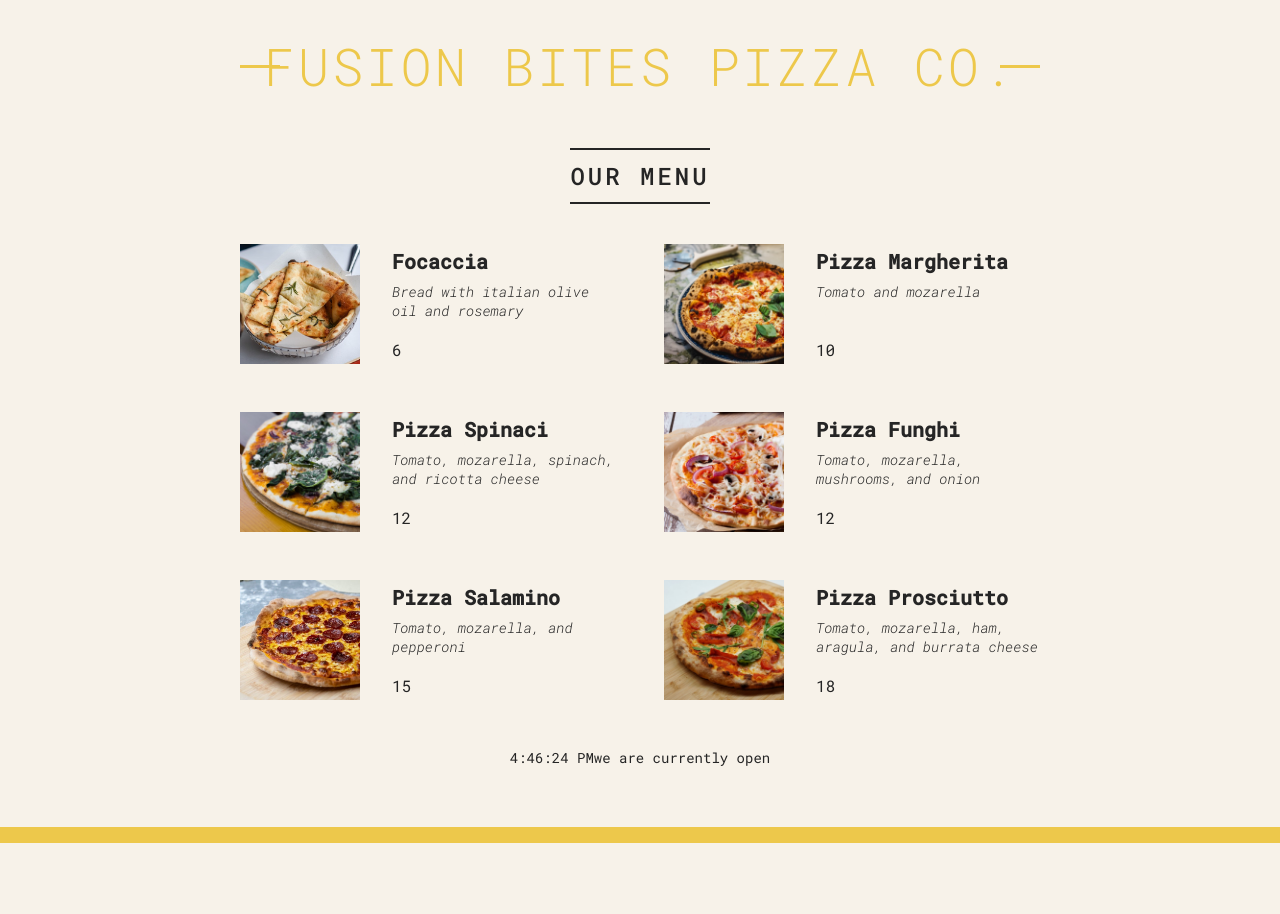
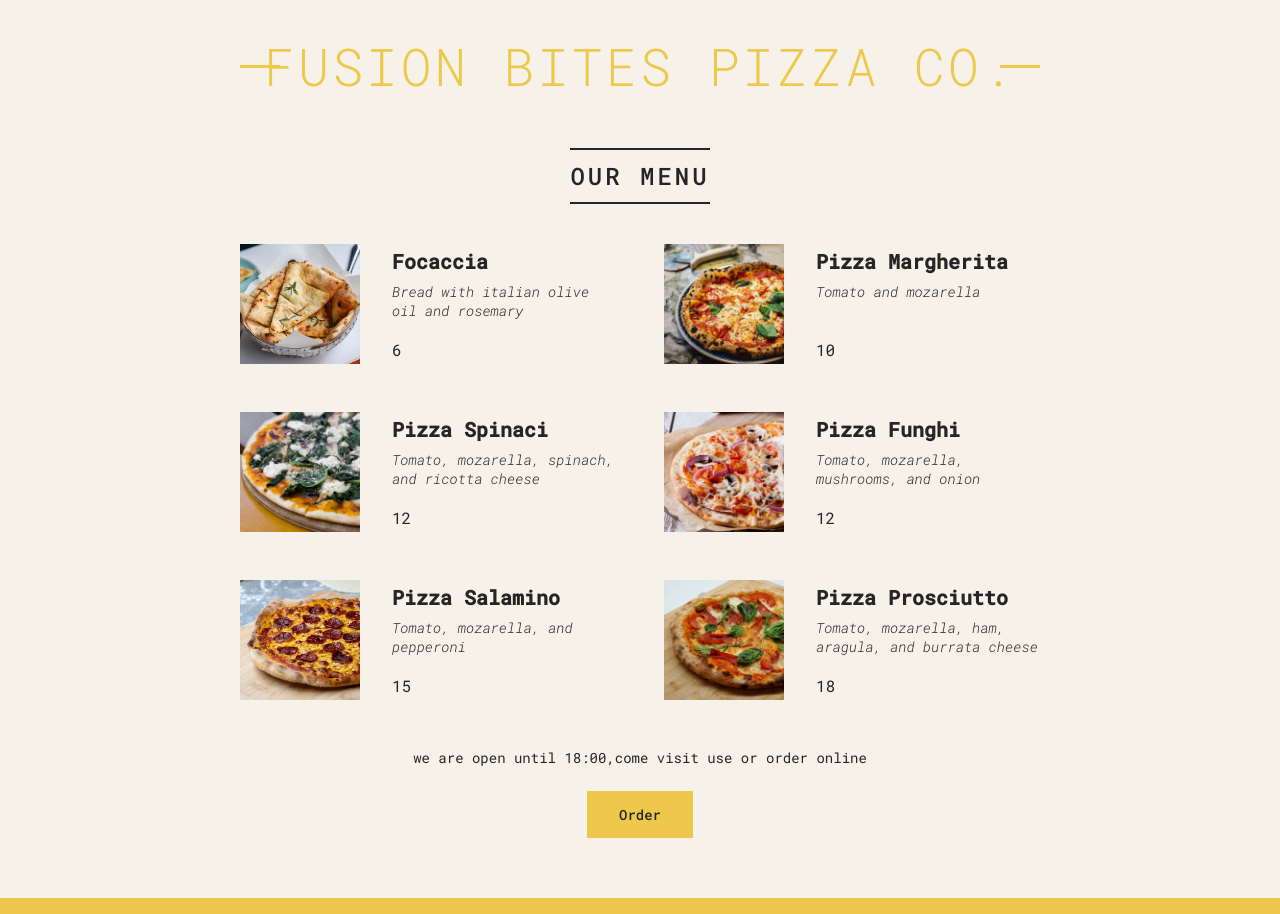
Before and after one commit to misikir21/pizaa-menu-react, a React (Create React App) app in the folder pizza-menu/: page / in a window 1280 px wide. Before the commit the page ends 843 px from the top, so only its background shows below. Built offline with nearby package versions, Linux system fonts and the light colour scheme.

Commit message:
add condtional rendering for the footer section

```diff
--- a/pizza-menu/src/App.js
+++ b/pizza-menu/src/App.js
@@ -74,9 +74,17 @@ function Footer(){
   const isopen=hour >= openHour && hour <=closeHour;
   console.log(isopen)
   return(
-    <footer className='footer'>{new Date().toLocaleTimeString()}we are currently open</footer>
+    <footer className='footer'>
+      {isopen &&(
+        <div className='order'>
+          <p>we are open until {closeHour}:00,come visit use or order online</p>
+         <button className='btn'>Order</button>
+
+        </div>
+      )}
+    </footer>
   )
-}
+ }
 
 function Menu(){
   return (
```
